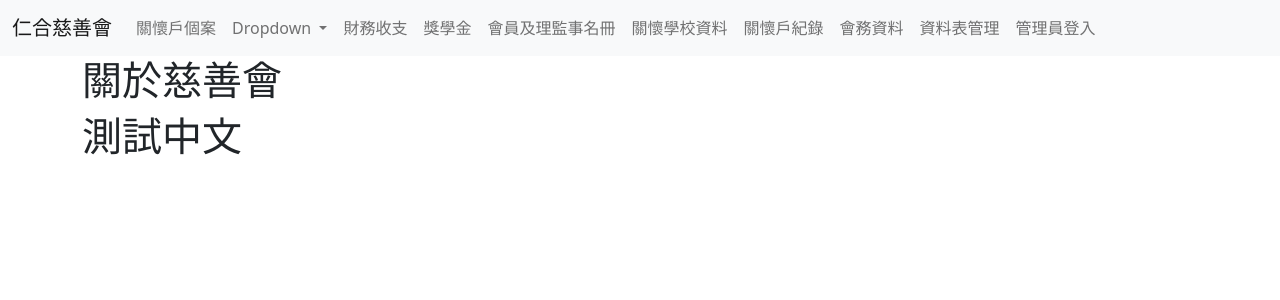
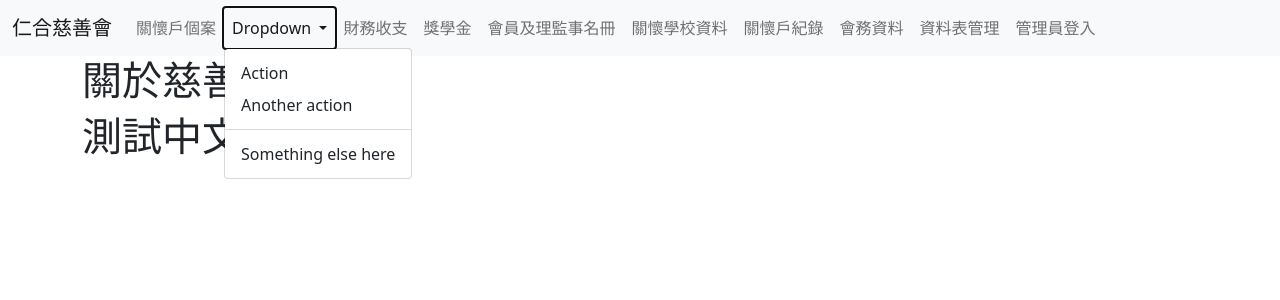
Before and after one commit to xuunnis123/Renhe_web, a Django app: page / in a window 1280 px wide, after a click on "Dropdown". Shown: the top 300 px of the page. Run offline with Django 3.2, Linux system fonts and the light colour scheme; some libraries are stand-ins or nearby versions.

Commit message:
Test dropdown

```diff
--- a/Renhe_project/templates/base.html
+++ b/Renhe_project/templates/base.html
@@ -4,7 +4,8 @@
     <meta charset="utf-8">
     <title>Base Page</title>
     <link href="https://cdn.jsdelivr.net/npm/bootstrap@5.0.0-beta2/dist/css/bootstrap.min.css" rel="stylesheet" integrity="sha384-BmbxuPwQa2lc/FVzBcNJ7UAyJxM6wuqIj61tLrc4wSX0szH/Ev+nYRRuWlolflfl" crossorigin="anonymous">
-
+    <script src="../js/jquery/jquery-3.2.1.js"></script>
+    <script src="https://stackpath.bootstrapcdn.com/bootstrap/4.5.0/js/bootstrap.min.js"></script>
   </head>
   <body>
     <div class="navbar navbar-expand-lg navbar-light bg-light">
@@ -19,16 +20,16 @@
                 <ul class="navbar-nav">
                     <li class="nav-item"><a class="nav-link" href="">關懷戶個案</a></li>
                     <li class="nav-item dropdown">
-                    <a class="nav-link dropdown-toggle" href="#" id="navbarDropdown" role="button" data-bs-toggle="dropdown" aria-expanded="false">
-                        Dropdown
-                      </a>
-                      <ul class="dropdown-menu" aria-labelledby="navbarDropdown">
-                        <li><a class="dropdown-item" href="">Action</a></li>
-                        <li><a class="dropdown-item" href="">Another action</a></li>
-                        <li><hr class="dropdown-divider"></li>
-                        <li><a class="dropdown-item" href="">Something else here</a></li>
-                      </ul>
-                    </li>
+                        <a class="nav-link dropdown-toggle" href="#" id="navbarDropdown" role="button" data-toggle="dropdown" aria-haspopup="true" aria-expanded="false">
+                          Dropdown
+                        </a>
+                        <div class="dropdown-menu" aria-labelledby="navbarDropdown">
+                          <a class="dropdown-item" href="#">Action</a>
+                          <a class="dropdown-item" href="#">Another action</a>
+                          <div class="dropdown-divider"></div>
+                          <a class="dropdown-item" href="#">Something else here</a>
+                        </div>
+                      </li>
                     <li class="nav-item"><a class="nav-link" href="">財務收支</a></li>
                     <li class="nav-item"><a class="nav-link" href="">獎學金</a></li>
                     <li class="nav-item"><a class="nav-link" href="">會員及理監事名冊</a></li>
```
